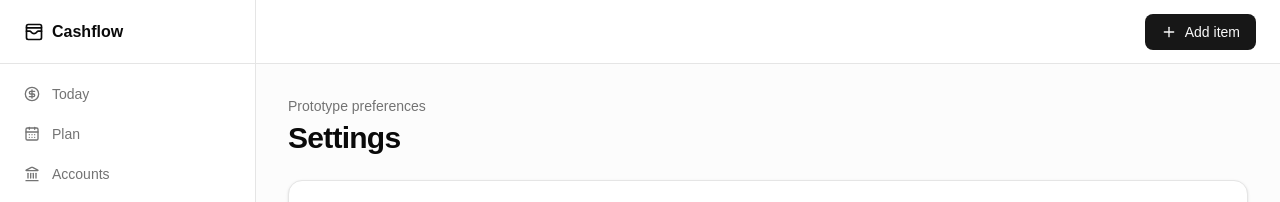
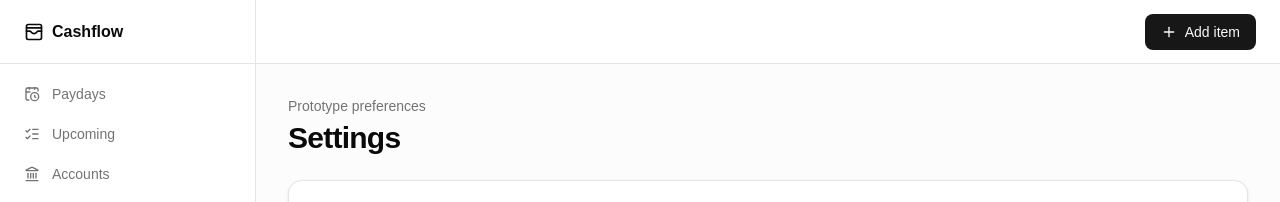
Before and after one commit to stanxaf/cashflow, a Next.js app: page /settings in a window 1280 px wide. Shown: the top 202 px of the page. Built offline with nearby package versions, Linux system fonts and the light colour scheme.

Commit message:
Simplify navigation around paydays and upcoming

```diff
--- a/src/components/app-shell.tsx
+++ b/src/components/app-shell.tsx
@@ -2,12 +2,12 @@
 
 import Link from "next/link";
 import { usePathname } from "next/navigation";
-import { CalendarDays, CircleDollarSign, Landmark, Plus, Settings2, WalletCards } from "lucide-react";
+import { CalendarClock, Landmark, ListChecks, Plus, Settings2, WalletCards } from "lucide-react";
 import { cn } from "@/lib/utils";
 
 const navItems = [
-  { href: "/today", label: "Today", icon: CircleDollarSign },
-  { href: "/plan", label: "Plan", icon: CalendarDays },
+  { href: "/paydays", label: "Paydays", icon: CalendarClock },
+  { href: "/upcoming", label: "Upcoming", icon: ListChecks },
   { href: "/accounts", label: "Accounts", icon: Landmark },
 ];
 
@@ -18,7 +18,7 @@ export function AppShell({ children }: { children: React.ReactNode }) {
     <div className="min-h-screen bg-muted/30">
       <aside className="fixed inset-y-0 left-0 z-30 hidden w-64 border-r bg-background lg:flex lg:flex-col">
         <div className="flex h-16 items-center border-b px-6">
-          <Link href="/today" className="flex items-center gap-2 font-semibold">
+          <Link href="/paydays" className="flex items-center gap-2 font-semibold">
             <WalletCards className="h-5 w-5" /> Cashflow
           </Link>
         </div>
@@ -41,13 +41,13 @@ export function AppShell({ children }: { children: React.ReactNode }) {
 
       <div className="lg:pl-64">
         <header className="sticky top-0 z-20 flex h-16 items-center justify-between border-b bg-background/95 px-4 backdrop-blur sm:px-6">
-          <Link href="/today" className="font-semibold lg:hidden">Cashflow</Link>
+          <Link href="/paydays" className="font-semibold lg:hidden">Cashflow</Link>
           <div className="hidden lg:block" />
           <Link href="/items/new" className="inline-flex h-9 items-center justify-center gap-2 rounded-md bg-primary px-4 text-sm font-medium text-primary-foreground hover:bg-primary/90">
             <Plus className="h-4 w-4" /> Add item
           </Link>
         </header>
-        <main className="mx-auto w-full max-w-6xl p-4 pb-24 sm:p-6 lg:p-8">{children}</main>
+        <main className="mx-auto w-full max-w-5xl p-4 pb-24 sm:p-6 lg:p-8">{children}</main>
       </div>
 
       <nav className="fixed inset-x-0 bottom-0 z-30 grid grid-cols-3 border-t bg-background lg:hidden">
```
